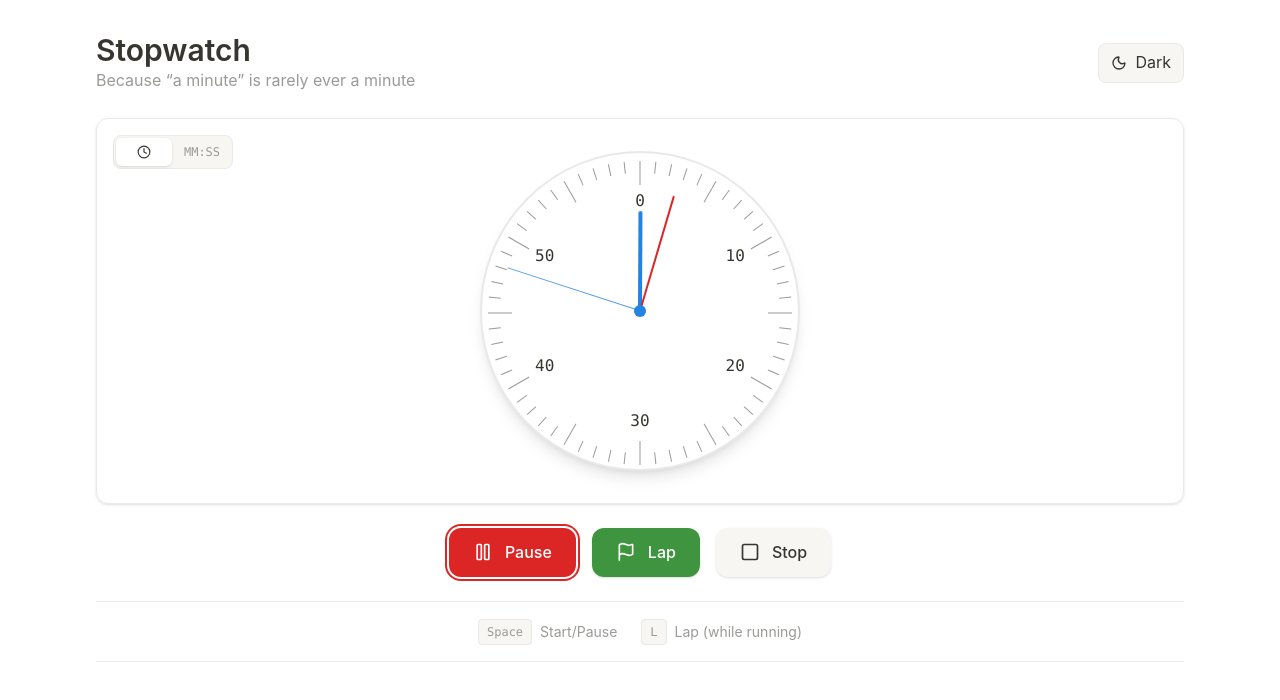
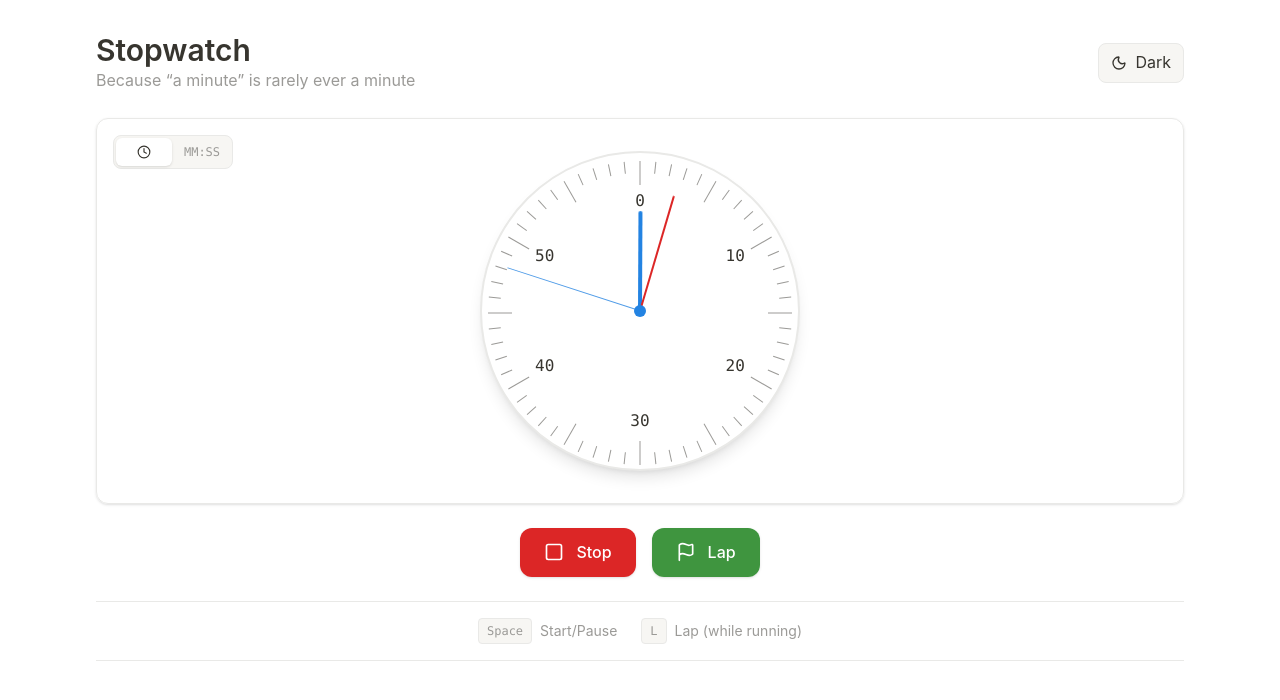
Before and after one commit to finnformica/flow-stop-watch, a Next.js app: page / in a window 1280 px wide. Both pictures are taken after a click on the button "Start". Shown: the top 700 px of the page. Built offline with nearby package versions, Linux system fonts and the light colour scheme.

Commit message:
animate control panel

```diff
--- a/src/components/control-panel.tsx
+++ b/src/components/control-panel.tsx
@@ -1,4 +1,44 @@
-import { Flag, Pause, Play, RotateCcw, Square } from "lucide-react";
+import { Flag, Play, RotateCcw, Square } from "lucide-react";
+import { AnimatePresence, motion } from "motion/react";
+
+type ButtonProps = {
+  onClick: () => void;
+  disabled?: boolean;
+  variant: "primary" | "secondary" | "destructive" | "success";
+  icon: React.ReactNode;
+  children: React.ReactNode;
+};
+
+const Button = ({
+  onClick,
+  disabled = false,
+  variant,
+  icon,
+  children,
+}: ButtonProps) => {
+  const baseClasses =
+    "flex items-center gap-3 px-6 py-3 rounded-xl transition-all duration-200 shadow-sm hover:shadow-md font-medium focus:outline-none focus:ring-2 focus:ring-offset-2 focus:ring-offset-card disabled:opacity-50 disabled:cursor-not-allowed";
+
+  const variantClasses = {
+    primary: "bg-accent text-white hover:bg-accent-hover focus:ring-accent",
+    secondary:
+      "bg-muted text-foreground hover:bg-card-hover hover:text-muted-foreground focus:ring-accent",
+    destructive:
+      "bg-destructive text-white hover:opacity-90 focus:ring-destructive",
+    success: "bg-success/80 text-white hover:opacity-90 focus:ring-success",
+  };
+
+  return (
+    <button
+      onClick={onClick}
+      disabled={disabled}
+      className={`${baseClasses} ${variantClasses[variant]}`}
+    >
+      {icon}
+      {children}
+    </button>
+  );
+};
 
 const ControlPanel = ({
   isRunning,
@@ -13,92 +53,90 @@ const ControlPanel = ({
   addLap: () => void;
   resetTimer: () => void;
 }) => {
-  if (isRunning) {
-    return (
-      <>
-        {/* Running Controls */}
-        <div className="flex items-center justify-center gap-4">
-          <button
-            onClick={toggleTimer}
-            className={`flex items-center gap-3 px-6 py-3 rounded-xl transition-all duration-200 shadow-sm hover:shadow-md font-medium focus:outline-none focus:ring-2 focus:ring-offset-2 focus:ring-offset-card ${
-              isRunning
-                ? "bg-destructive text-white hover:opacity-90 focus:ring-destructive"
-                : "bg-accent text-white hover:bg-accent-hover focus:ring-accent"
-            }`}
-          >
-            {isRunning ? <Pause size={20} /> : <Play size={20} />}
-            {isRunning ? "Pause" : "Resume"}
-          </button>
+  const keyboardShortcuts = [
+    {
+      key: "Space",
+      label: "Start/Pause",
+    },
+    ...(isRunning
+      ? [
+          {
+            key: "L",
+            label: "Lap (while running)",
+          },
+        ]
+      : []),
+  ];
 
-          <button
-            onClick={addLap}
-            disabled={!isRunning}
-            className="flex items-center gap-3 px-6 py-3 bg-success/80 text-white rounded-xl hover:opacity-90 transition-all duration-200 disabled:opacity-50 disabled:cursor-not-allowed shadow-sm hover:shadow-md font-medium focus:outline-none focus:ring-2 focus:ring-success focus:ring-offset-2 focus:ring-offset-card"
-          >
-            <Flag size={20} />
-            Lap
-          </button>
-
-          <button
-            onClick={resetTimer}
-            className="flex items-center gap-3 px-6 py-3 bg-muted text-foreground rounded-xl hover:text-muted-foreground transition-all duration-200 shadow-sm font-medium focus:outline-none focus:ring-2 focus:ring-accent focus:ring-offset-2 focus:ring-offset-card"
-          >
-            <Square size={20} />
-            Stop
-          </button>
-        </div>
-
-        {/* Keyboard Shortcuts */}
-        <div className="text-center py-4 border-y border-border">
-          <div className="inline-flex items-center gap-6 text-sm">
-            <span className="flex items-center gap-2">
-              <kbd className="px-2 py-1 bg-muted text-muted-foreground rounded text-xs font-mono border">
-                Space
-              </kbd>
-              <span className="text-muted-foreground">Start/Pause</span>
-            </span>
-            <span className="flex items-center gap-2">
-              <kbd className="px-2 py-1 bg-muted text-muted-foreground rounded text-xs font-mono border">
-                L
-              </kbd>
-              <span className="text-muted-foreground">Lap (while running)</span>
-            </span>
-          </div>
-        </div>
-      </>
-    );
-  }
+  const buttons = isRunning
+    ? [
+        {
+          onClick: toggleTimer,
+          variant: "destructive" as const,
+          icon: <Square size={20} />,
+          children: "Stop",
+        },
+        {
+          onClick: addLap,
+          disabled: !isRunning,
+          variant: "success" as const,
+          icon: <Flag size={20} />,
+          children: "Lap",
+        },
+      ]
+    : [
+        {
+          onClick: toggleTimer,
+          variant: "primary" as const,
+          icon: <Play size={20} />,
+          children: "Start",
+        },
+        {
+          onClick: resetTimer,
+          disabled,
+          variant: "secondary" as const,
+          icon: <RotateCcw size={20} />,
+          children: "Reset",
+        },
+      ];
 
   return (
     <>
-      <div className="flex items-center justify-center gap-6">
-        <button
-          onClick={toggleTimer}
-          className="flex items-center gap-3 px-6 py-3 bg-accent text-white rounded-xl hover:bg-accent-hover transition-all duration-200 shadow-sm hover:shadow-md font-medium focus:outline-none focus:ring-2 focus:ring-accent focus:ring-offset-2 focus:ring-offset-background"
+      <AnimatePresence mode="wait">
+        <motion.div
+          key={isRunning ? "running" : "stopped"}
+          initial={{ opacity: 0, y: 20 }}
+          animate={{ opacity: 1, y: 0 }}
+          exit={{ opacity: 0, y: -20 }}
+          transition={{ duration: 0.3, ease: "easeInOut" }}
+          className="flex items-center justify-center gap-4"
         >
-          <Play size={20} />
-          Start
-        </button>
-        <button
-          onClick={resetTimer}
-          disabled={disabled}
-          className="flex items-center gap-3 px-6 py-3 bg-muted text-foreground rounded-xl hover:bg-card-hover hover:text-muted-foreground transition-all duration-200 disabled:opacity-50 disabled:cursor-not-allowed font-medium focus:outline-none focus:ring-2 focus:ring-accent focus:ring-offset-2 focus:ring-offset-background"
-        >
-          <RotateCcw size={20} />
-          Reset
-        </button>
-      </div>
+          {buttons.map((button, index) => (
+            <Button key={index} {...button} />
+          ))}
+        </motion.div>
+      </AnimatePresence>
 
       {/* Keyboard Shortcuts */}
-      <div className="text-center py-4 border-y border-border">
-        <div className="inline-flex items-center gap-6 text-sm">
-          <span className="flex items-center gap-2">
+      <div className="w-full flex items-center justify-center gap-6 py-4 border-y border-border text-sm">
+        {keyboardShortcuts.map((shortcut) => (
+          <motion.span
+            layout
+            key={shortcut.key}
+            className="flex items-center gap-2"
+            initial={{ opacity: 0, y: 20 }}
+            animate={{ opacity: 1, y: 0 }}
+            transition={{
+              layout: { duration: 0.3, ease: "easeInOut" },
+              opacity: { duration: 0.2, delay: 0.2 },
+            }}
+          >
             <kbd className="px-2 py-1 bg-muted text-muted-foreground rounded text-xs font-mono border">
-              Space
+              {shortcut.key}
             </kbd>
-            <span className="text-muted-foreground">Start/Pause</span>
-          </span>
-        </div>
+            <span className="text-muted-foreground">{shortcut.label}</span>
+          </motion.span>
+        ))}
       </div>
     </>
   );
```
